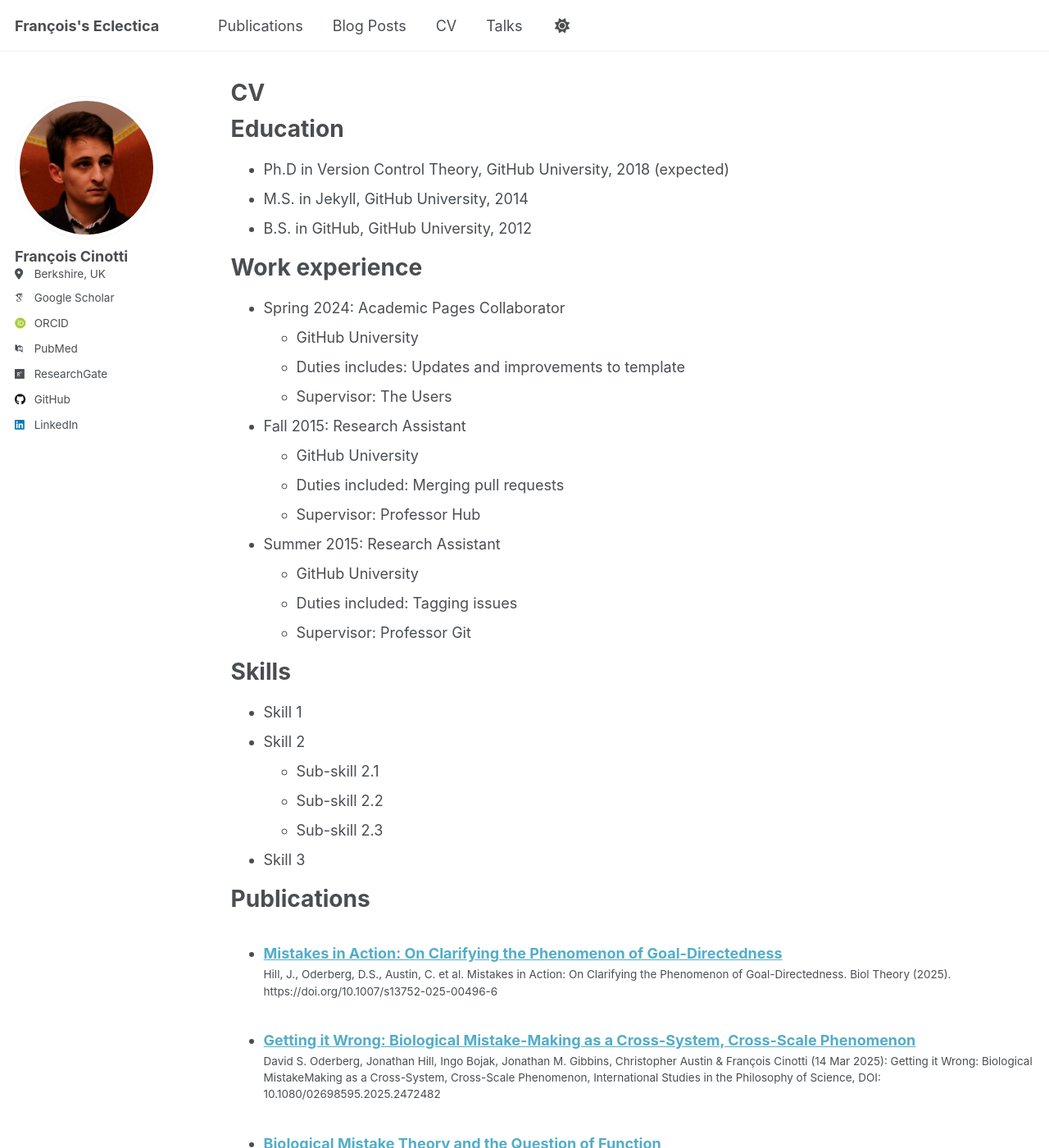
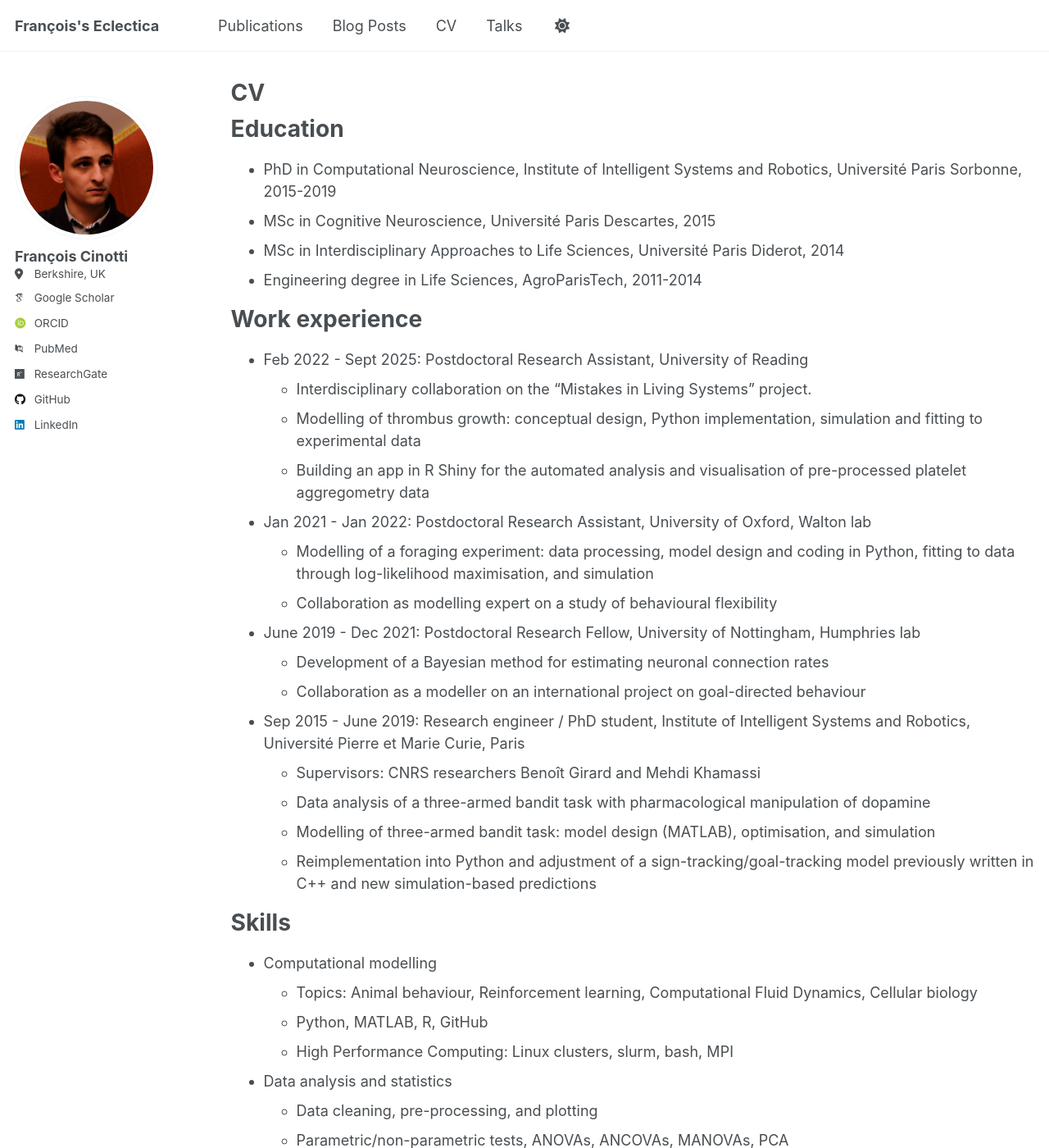
Before and after one commit to frct/frct.github.io, a Jekyll site: the page built from _pages/cv.md, in a window 1280 px wide and 1400 px high. Shown: the whole window at 82% size. Built offline with Jekyll 4.4.1, drawn with Linux system fonts in a browser that asks for light colours; some web fonts are replaced; a script that is not in the unit is left out; some of the changed text lies outside the part shown.

Commit message:
Update cv.md

```diff
--- a/_pages/cv.md
+++ b/_pages/cv.md
@@ -11,35 +11,43 @@ redirect_from:
 
 Education
 ======
-* Ph.D in Version Control Theory, GitHub University, 2018 (expected)
-* M.S. in Jekyll, GitHub University, 2014
-* B.S. in GitHub, GitHub University, 2012
+* PhD in Computational Neuroscience, Institute of Intelligent Systems and Robotics, Université Paris Sorbonne, 2015-2019
+* MSc in Cognitive Neuroscience, Université Paris Descartes, 2015
+* MSc in Interdisciplinary Approaches to Life Sciences, Université Paris Diderot, 2014
+* Engineering degree in Life Sciences, AgroParisTech, 2011-2014
 
 Work experience
 ======
-* Spring 2024: Academic Pages Collaborator
-  * GitHub University
-  * Duties includes: Updates and improvements to template
-  * Supervisor: The Users
+* Feb 2022 - Sept 2025: Postdoctoral Research Assistant, University of Reading
+    * Interdisciplinary collaboration on the "Mistakes in Living Systems" project.
+    * Modelling of thrombus growth: conceptual design, Python implementation, simulation and fitting to experimental data
+    * Building an app in R Shiny for the automated analysis and visualisation of pre-processed platelet aggregometry data
 
-* Fall 2015: Research Assistant
-  * GitHub University
-  * Duties included: Merging pull requests
-  * Supervisor: Professor Hub
+* Jan 2021 - Jan 2022: Postdoctoral Research Assistant, University of Oxford, Walton lab
+  * Modelling of a foraging experiment: data processing, model design and coding in Python, fitting to data through log-likelihood maximisation, and simulation
+  * Collaboration as modelling expert on a study of behavioural flexibility
 
-* Summer 2015: Research Assistant
-  * GitHub University
-  * Duties included: Tagging issues
-  * Supervisor: Professor Git
+* June 2019 - Dec 2021: Postdoctoral Research Fellow, University of Nottingham, Humphries lab
+  * Development of a Bayesian method for estimating neuronal connection rates
+  * Collaboration as a modeller on an international project on goal-directed behaviour
+
+* Sep 2015 - June 2019: Research engineer / PhD student, Institute of Intelligent Systems and Robotics, Université Pierre et Marie Curie, Paris
+  * Supervisors: CNRS researchers Benoît Girard and Mehdi Khamassi
+  * Data analysis of a three-armed bandit task with pharmacological manipulation of dopamine
+  * Modelling of three-armed bandit task: model design (MATLAB), optimisation, and simulation
+  * Reimplementation into Python and adjustment of a sign-tracking/goal-tracking model previously written in C++ and new simulation-based predictions
 
 Skills
 ======
-* Skill 1
-* Skill 2
-  * Sub-skill 2.1
-  * Sub-skill 2.2
-  * Sub-skill 2.3
-* Skill 3
+* Computational modelling
+  * Topics: Animal behaviour, Reinforcement learning, Computational Fluid Dynamics, Cellular biology
+  * Python, MATLAB, R, GitHub
+  * High Performance Computing: Linux clusters, slurm, bash, MPI
+* Data analysis and statistics
+  * Data cleaning, pre-processing, and plotting
+  * Parametric/non-parametric tests, ANOVAs, ANCOVAs, MANOVAs, PCA
+  * Bayesian inference
+* Scientific Communication: manuscript writing (LaTeX), poster presentation, and public speaking at conferences and workshops
 
 Publications
 ======
@@ -52,13 +60,3 @@ Talks
   <ul>{% for post in site.talks reversed %}
     {% include archive-single-talk-cv.html  %}
   {% endfor %}</ul>
-
-Teaching
-======
-  <ul>{% for post in site.teaching reversed %}
-    {% include archive-single-cv.html %}
-  {% endfor %}</ul>
-
-Service and leadership
-======
-* Currently signed in to 43 different slack teams
```
